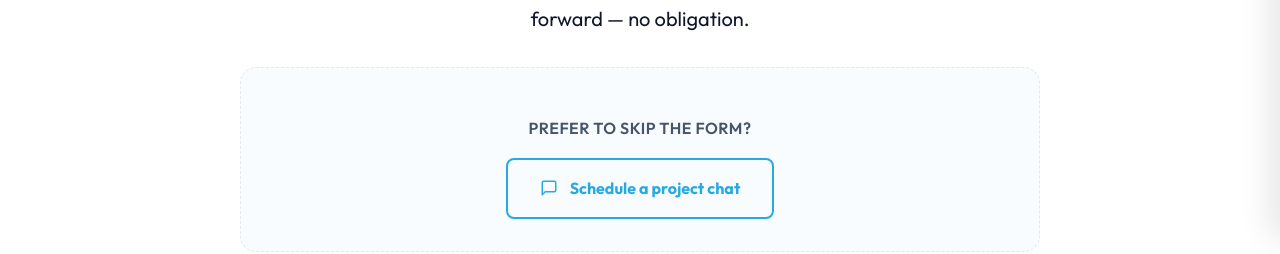
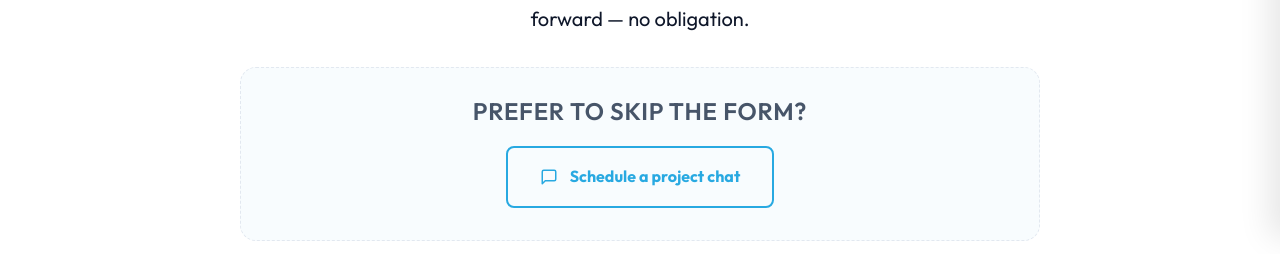
Before and after one commit to msabatini/michael-sabatini-portfolio, an Angular app in the folder client/: page /quick-estimate in a window 1280 px wide. Shown: the part 563-817 px from the top of the page. Built offline with nearby package versions, Linux system fonts and the light colour scheme.

Commit message:
Style: Refine intro-cta padding and font size in Quick Estimate

```diff
--- a/client/src/app/components/quick-estimate/quick-estimate.scss
+++ b/client/src/app/components/quick-estimate/quick-estimate.scss
@@ -76,13 +76,13 @@
 
   .intro-cta {
     margin-top: 2rem;
-    padding: 2rem;
+    padding: 0rem 1rem 2rem;
     background: rgba(var(--accent-rgb), 0.03);
     border-radius: 1rem;
     border: 1px dashed var(--border-color);
 
     p {
-      font-size: 1rem;
+      font-size: 1.5rem;
       margin-bottom: 1rem;
       color: var(--text-muted);
       font-weight: 600;
```
